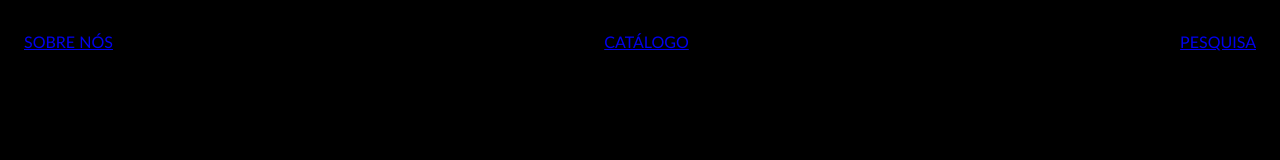
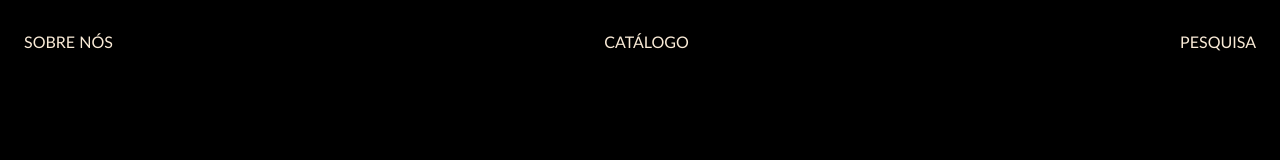
Before and after one commit to lucca12ag/trabalho, a plain HTML site: page index.html in a window 1280 px wide. Drawn offline with Linux system fonts and the light colour scheme.

Commit message:
Update index.css

```diff
--- a/index.css
+++ b/index.css
@@ -11,3 +11,8 @@
         align-items: center;
         padding: 16px;
     }
+
+    a {
+        color: antiquewhite;
+        text-decoration: none;
+    }
```
